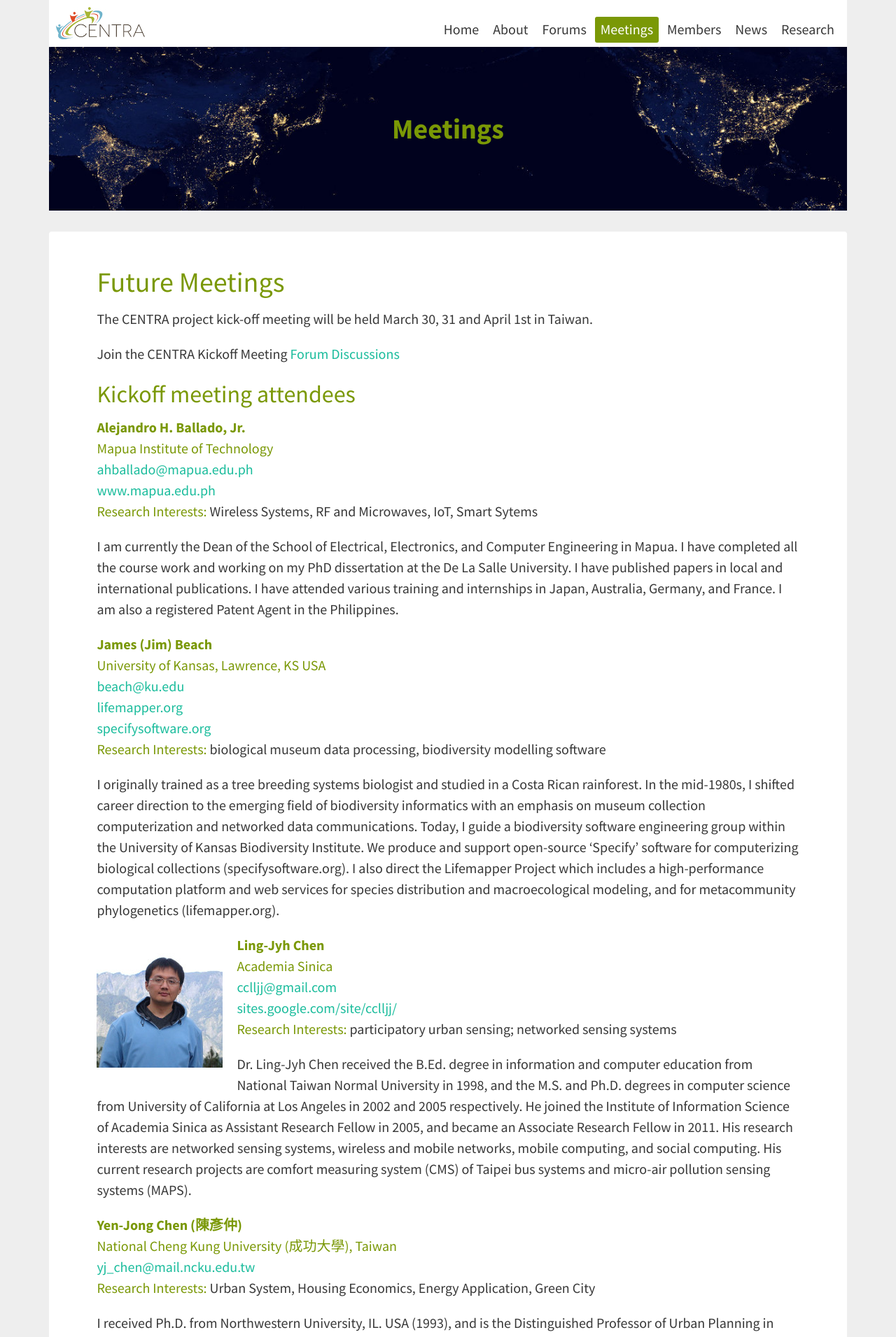
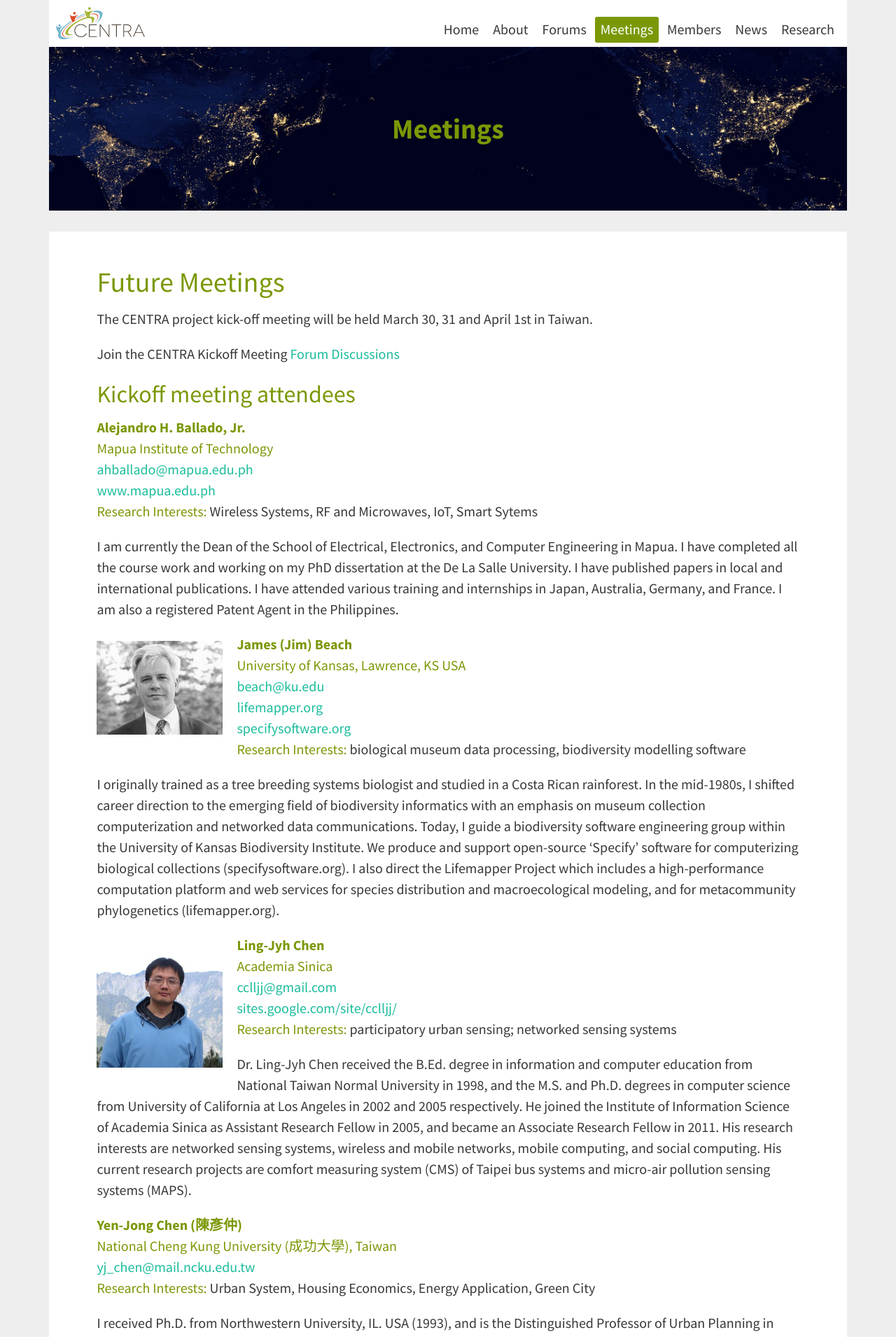
Before and after one commit to hmchou56/centra8, a Jekyll site: the page built from meetings.md, in a window 1280 px wide. Shown: the top 1911 px of the page at 70% size. Built offline with Jekyll 4.4.1, drawn with Linux system fonts in a browser that asks for light colours; nearby versions of some CDN libraries.

Commit message:
add jamesbeach.jpg

```diff
--- a/meetings.md
+++ b/meetings.md
@@ -24,6 +24,7 @@
 I am currently the Dean of the School of Electrical, Electronics, and Computer Engineering in Mapua. I have completed all the course work and working on my PhD dissertation at the De La Salle University. I have published papers in local and international publications. I have attended various training and internships in Japan, Australia, Germany, and France. I am also a registered Patent Agent in the Philippines.
 
 <span class="member-heading">
+<img src="/img/members/jamesbeach.jpg" class="member-image">
 <strong>James (Jim) Beach</strong><br>
 University of Kansas, Lawrence, KS USA<br>
 <a href="mailto:beach@ku.edu">beach@ku.edu</a><br>
```
Also changed, not shown: img/members/jamesbeach.jpg (added).
